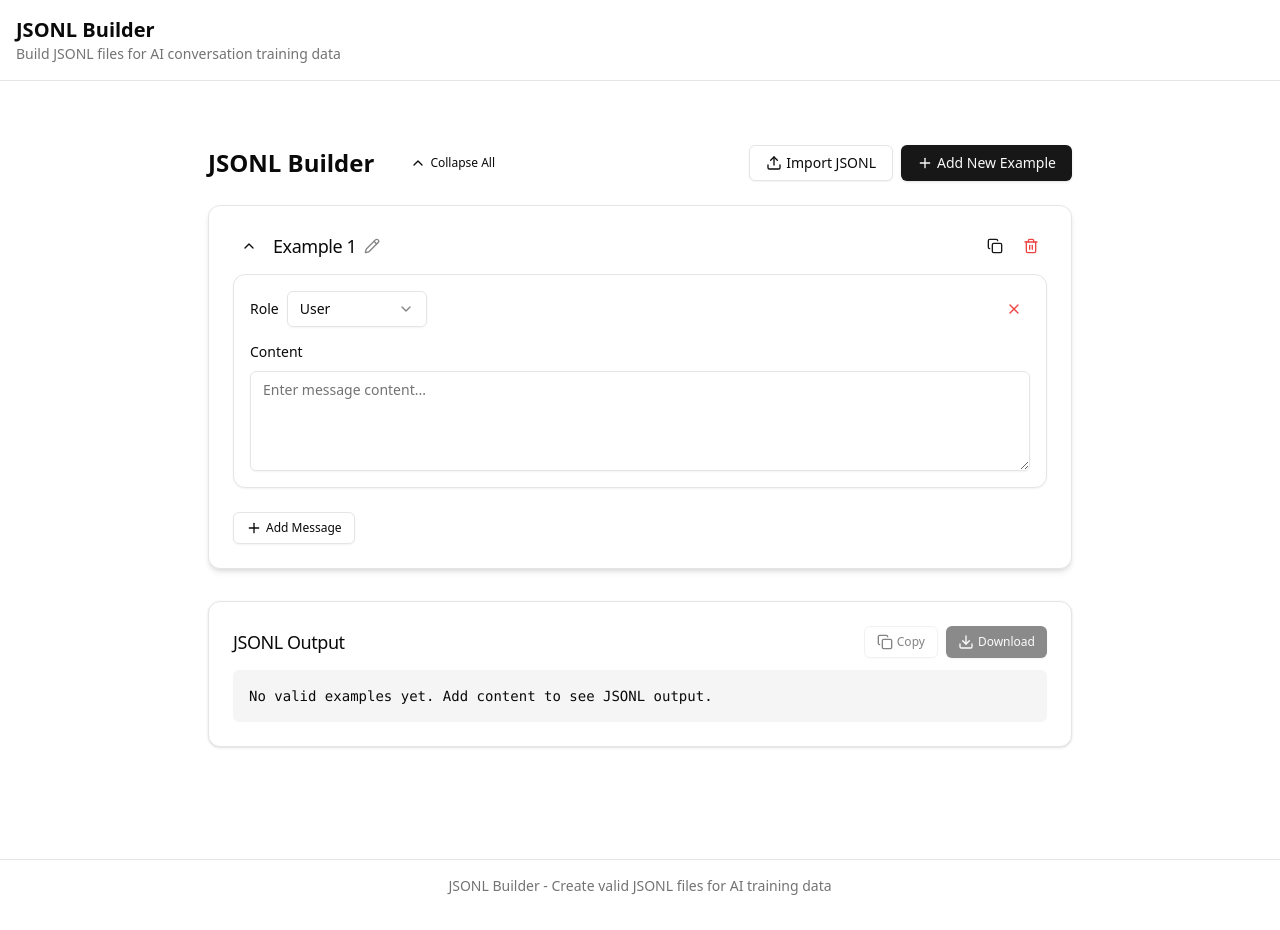
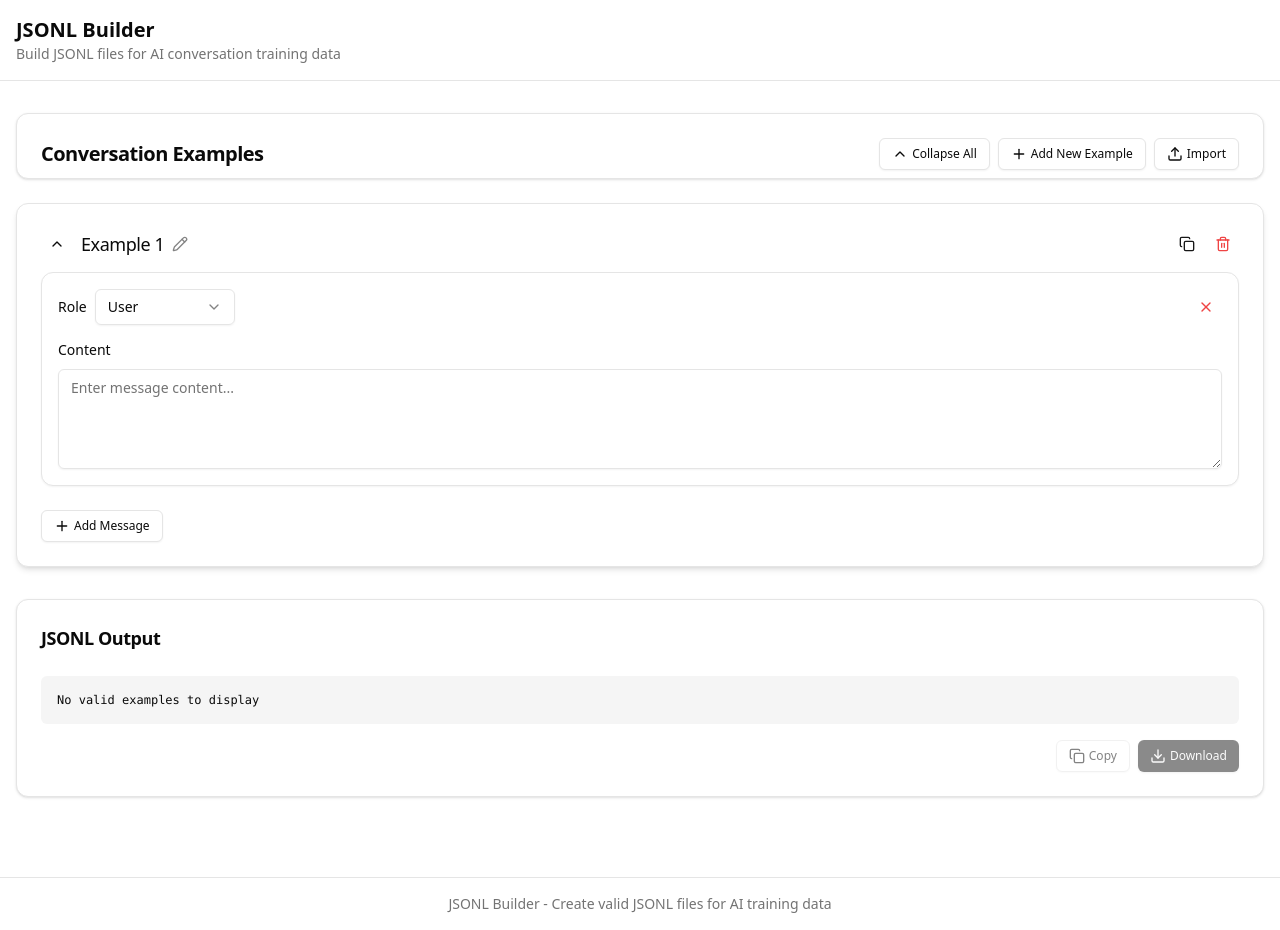
Before and after one commit to NikolajHoggins/jsonl-builder, a Next.js app: page / in a window 1280 px wide. Built offline with nearby package versions, Linux system fonts and the light colour scheme.

Commit message:
Fixed performance

```diff
--- a/package.json
+++ b/package.json
@@ -13,6 +13,7 @@
     "@radix-ui/react-label": "^2.1.2",
     "@radix-ui/react-select": "^2.1.6",
     "@radix-ui/react-slot": "^1.1.2",
+    "@types/react-window": "^1.8.8",
     "class-variance-authority": "^0.7.1",
     "clsx": "^2.1.1",
     "lucide-react": "^0.476.0",
@@ -20,6 +21,7 @@
     "next-themes": "^0.4.4",
     "react": "^19.0.0",
     "react-dom": "^19.0.0",
+    "react-window": "^1.8.11",
     "sonner": "^2.0.1",
     "tailwind-merge": "^3.0.2",
     "tailwindcss-animate": "^1.0.7"
--- a/src/app/components/JsonlBuilder.tsx
+++ b/src/app/components/JsonlBuilder.tsx
@@ -1,6 +1,6 @@
 "use client";
 
-import React, { useState, useEffect, useRef } from "react";
+import React, { useState, useEffect, useRef, useCallback, memo } from "react";
 import ConversationExample from "./ConversationExample";
 import { MessageType } from "./types";
 import { Button } from "@/components/ui/button";
@@ -49,6 +49,33 @@ interface ImportedMessage {
   [key: string]: unknown;
 }
 
+// Memoized row component for better performance
+const ExampleRow = memo(
+  ({
+    example,
+    ...props
+  }: {
+    example: Example;
+    onUpdate: (id: number, messages: MessageType[]) => void;
+    onDelete: (id: number) => void;
+    onDuplicate: (id: number, messages: MessageType[]) => void;
+    onTitleChange: (id: number, title: string) => void;
+    isCollapsed: boolean;
+    onToggleCollapse: (id: number, collapsed: boolean) => void;
+  }) => {
+    return (
+      <ConversationExample
+        id={example.id}
+        messages={example.messages}
+        title={example.title}
+        {...props}
+      />
+    );
+  }
+);
+
+ExampleRow.displayName = "ExampleRow";
+
 const JsonlBuilder: React.FC = () => {
   const [examples, setExamples] = useState<Example[]>([
     {
@@ -67,8 +94,20 @@ const JsonlBuilder: React.FC = () => {
   >({});
   const [allCollapsed, setAllCollapsed] = useState(false);
 
-  // Generate JSONL output whenever examples change
+  // For performance optimization with large lists
+  const [visibleRange, setVisibleRange] = useState({ start: 0, end: 20 });
+  const containerRef = useRef<HTMLDivElement>(null);
+  const jsonlGenerationTimeoutRef = useRef<NodeJS.Timeout | null>(null);
+
+  // Debounced JSONL generation
   useEffect(() => {
+    // Clear any existing timeout
+    if (jsonlGenerationTimeoutRef.current) {
+      clearTimeout(jsonlGenerationTimeoutRef.current);
+    }
+
+    // Set a new timeout
+    jsonlGenerationTimeoutRef.current = setTimeout(() => {
       const jsonl = examples
         .map((example) => {
           // Skip empty examples
@@ -88,58 +127,109 @@ const JsonlBuilder: React.FC = () => {
         .join("\n");
 
       setJsonlOutput(jsonl);
+    }, 500); // Increased debounce time for better performance
+
+    return () => {
+      if (jsonlGenerationTimeoutRef.current) {
+        clearTimeout(jsonlGenerationTimeoutRef.current);
+      }
+    };
   }, [examples]);
 
-  const addExample = () => {
+  // Handle scroll to load more examples
+  useEffect(() => {
+    const handleScroll = () => {
+      if (!containerRef.current) return;
+
+      const { scrollTop, clientHeight, scrollHeight } =
+        document.documentElement;
+      const bottomThreshold = 200; // px from bottom
+
+      if (scrollHeight - scrollTop - clientHeight < bottomThreshold) {
+        // Load more examples when near bottom
+        setVisibleRange((prev) => ({
+          start: prev.start,
+          end: Math.min(prev.end + 10, examples.length),
+        }));
+      }
+    };
+
+    window.addEventListener("scroll", handleScroll);
+    return () => window.removeEventListener("scroll", handleScroll);
+  }, [examples.length]);
+
+  // Reset visible range when examples change significantly
+  useEffect(() => {
+    setVisibleRange({ start: 0, end: Math.min(20, examples.length) });
+  }, [examples.length]);
+
+  const addExample = useCallback(() => {
     const newId =
       examples.length > 0 ? Math.max(...examples.map((e) => e.id)) + 1 : 0;
-    setExamples([
-      ...examples,
+    setExamples((prevExamples) => [
+      ...prevExamples,
       {
         id: newId,
         messages: [{ role: "user", content: "" }],
         title: `Example ${newId + 1}`,
       },
     ]);
-  };
 
-  const updateExample = (id: number, messages: MessageType[]) => {
-    setExamples(
-      examples.map((example) =>
+    // Ensure the new example is visible
+    setVisibleRange((prev) => ({
+      start: prev.start,
+      end: Math.max(prev.end, examples.length + 1),
+    }));
+  }, [examples]);
+
+  const updateExample = useCallback((id: number, messages: MessageType[]) => {
+    setExamples((prevExamples) =>
+      prevExamples.map((example) =>
         example.id === id ? { ...example, messages } : example
       )
     );
-  };
+  }, []);
 
-  const updateExampleTitle = (id: number, title: string) => {
-    setExamples(
-      examples.map((example) =>
+  const updateExampleTitle = useCallback((id: number, title: string) => {
+    setExamples((prevExamples) =>
+      prevExamples.map((example) =>
         example.id === id ? { ...example, title } : example
       )
     );
-  };
+  }, []);
 
-  const deleteExample = (id: number) => {
-    setExamples(examples.filter((example) => example.id !== id));
+  const deleteExample = useCallback((id: number) => {
+    setExamples((prevExamples) =>
+      prevExamples.filter((example) => example.id !== id)
+    );
+
     // Also remove from collapsed state
-    const newCollapsedExamples = { ...collapsedExamples };
+    setCollapsedExamples((prev) => {
+      const newCollapsedExamples = { ...prev };
       delete newCollapsedExamples[id];
-    setCollapsedExamples(newCollapsedExamples);
-  };
+      return newCollapsedExamples;
+    });
+  }, []);
 
-  const duplicateExample = (id: number, messages: MessageType[]) => {
+  const duplicateExample = useCallback(
+    (id: number, messages: MessageType[]) => {
+      setExamples((prevExamples) => {
         const newId =
-      examples.length > 0 ? Math.max(...examples.map((e) => e.id)) + 1 : 0;
+          prevExamples.length > 0
+            ? Math.max(...prevExamples.map((e) => e.id)) + 1
+            : 0;
 
         // Create a deep copy of the messages
         const messagesCopy = JSON.parse(JSON.stringify(messages));
 
         // Find the index of the example to duplicate
-    const exampleIndex = examples.findIndex((example) => example.id === id);
-    const originalExample = examples[exampleIndex];
+        const exampleIndex = prevExamples.findIndex(
+          (example) => example.id === id
+        );
+        const originalExample = prevExamples[exampleIndex];
 
         // Insert the new example after the original
-    const newExamples = [...examples];
+        const newExamples = [...prevExamples];
         newExamples.splice(exampleIndex + 1, 0, {
           id: newId,
           messages: messagesCopy,
@@ -148,27 +238,30 @@ const JsonlBuilder: React.FC = () => {
           } (Copy)`,
         });
 
-    setExamples(newExamples);
+        return newExamples;
+      });
 
       // Set the same collapsed state as the original
-    setCollapsedExamples({
-      ...collapsedExamples,
-      [newId]: collapsedExamples[id] || false,
-    });
+      setCollapsedExamples((prev) => ({
+        ...prev,
+        [examples.length]: prev[id] || false,
+      }));
 
       toast.success("Example duplicated");
-  };
+    },
+    [examples.length]
+  );
 
-  const handleToggleCollapse = (id: number, collapsed: boolean) => {
-    setCollapsedExamples({
-      ...collapsedExamples,
+  const handleToggleCollapse = useCallback((id: number, collapsed: boolean) => {
+    setCollapsedExamples((prev) => ({
+      ...prev,
       [id]: collapsed,
-    });
-  };
+    }));
+  }, []);
 
-  const toggleCollapseAll = () => {
-    const newCollapsedState = !allCollapsed;
-    setAllCollapsed(newCollapsedState);
+  const toggleCollapseAll = useCallback(() => {
+    setAllCollapsed((prev) => {
+      const newCollapsedState = !prev;
 
       // Create a new object with all examples set to the new state
       const newCollapsedExamples: Record<number, boolean> = {};
@@ -177,9 +270,11 @@ const JsonlBuilder: React.FC = () => {
       });
 
       setCollapsedExamples(newCollapsedExamples);
-  };
+      return newCollapsedState;
+    });
+  }, [examples]);
 
-  const downloadJsonl = () => {
+  const downloadJsonl = useCallback(() => {
     if (!jsonlOutput) return;
 
     const blob = new Blob([jsonlOutput], { type: "application/jsonl" });
@@ -193,9 +288,9 @@ const JsonlBuilder: React.FC = () => {
     URL.revokeObjectURL(url);
 
     toast.success("JSONL file downloaded successfully");
-  };
+  }, [jsonlOutput]);
 
-  const copyToClipboard = () => {
+  const copyToClipboard = useCallback(() => {
     if (!jsonlOutput) return;
     navigator.clipboard
       .writeText(jsonlOutput)
@@ -206,9 +301,10 @@ const JsonlBuilder: React.FC = () => {
         console.error("Failed to copy: ", err);
         toast.error("Failed to copy to clipboard");
       });
-  };
+  }, [jsonlOutput]);
 
-  const handleFileUpload = (event: React.ChangeEvent<HTMLInputElement>) => {
+  const handleFileUpload = useCallback(
+    (event: React.ChangeEvent<HTMLInputElement>) => {
       const file = event.target.files?.[0];
       if (!file) return;
 
@@ -218,13 +314,15 @@ const JsonlBuilder: React.FC = () => {
         setImportText(content);
       };
       reader.readAsText(file);
-  };
+    },
+    []
+  );
 
-  const triggerFileInput = () => {
+  const triggerFileInput = useCallback(() => {
     fileInputRef.current?.click();
-  };
+  }, []);
 
-  const processImport = () => {
+  const processImport = useCallback(() => {
     if (!importText.trim()) {
       toast.error("No JSONL content to import");
       return;
@@ -234,8 +332,13 @@ const JsonlBuilder: React.FC = () => {
       // Split the input by newlines and parse each line as JSON
       const lines = importText.trim().split("\n");
       const parsedExamples: Example[] = [];
-      let nextId =
-        examples.length > 0 ? Math.max(...examples.map((e) => e.id)) + 1 : 0;
+      let nextId = 0;
+
+      setExamples((prevExamples) => {
+        nextId =
+          prevExamples.length > 0
+            ? Math.max(...prevExamples.map((e) => e.id)) + 1
+            : 0;
 
         for (const line of lines) {
           if (!line.trim()) continue;
@@ -272,47 +375,51 @@ const JsonlBuilder: React.FC = () => {
 
         if (parsedExamples.length === 0) {
           toast.error("No valid examples found in the imported content");
-        return;
+          return prevExamples;
         }
 
         // Update the examples based on the import mode
         if (importMode === "overwrite") {
-        setExamples(parsedExamples);
           // Reset collapsed states
           setCollapsedExamples({});
           toast.success(
-          `Imported ${parsedExamples.length} examples (overwrite mode)`
+            `Imported ${parsedExamples.length} examples (replaced existing)`
           );
+          return parsedExamples;
         } else {
           // Append mode
-        setExamples([...examples, ...parsedExamples]);
           toast.success(
-          `Imported ${parsedExamples.length} examples (append mode)`
+            `Imported ${parsedExamples.length} examples (appended)`
           );
+          return [...prevExamples, ...parsedExamples];
         }
+      });
 
-      // Close the dialog and reset the import text
+      // Close the dialog after successful import
       setImportDialogOpen(false);
       setImportText("");
-      if (fileInputRef.current) {
-        fileInputRef.current.value = "";
+    } catch (error) {
+      console.error("Error processing import:", error);
+      toast.error("Failed to process import");
     }
-    } catch (error) {
-      console.error("Error importing JSONL:", error);
-      toast.error("Failed to import JSONL. Please check the format.");
-    }
-  };
+  }, [importText, importMode]);
+
+  // Only render visible examples for performance
+  const visibleExamples = examples.slice(visibleRange.start, visibleRange.end);
 
   return (
-    <div className="container mx-auto px-4 py-8 max-w-4xl">
-      <div className="flex justify-between items-center mb-6">
-        <div className="flex items-center gap-2">
-          <h1 className="text-2xl font-bold">JSONL Builder</h1>
+    <div ref={containerRef}>
+      <Card className="mb-6">
+        <CardHeader className="flex flex-row items-center justify-between space-y-0 pb-2">
+          <div>
+            <CardTitle className="text-xl">Conversation Examples</CardTitle>
+          </div>
+          <div className="flex gap-2">
             <Button
-            variant="ghost"
+              variant="outline"
               size="sm"
               onClick={toggleCollapseAll}
-            className="flex items-center gap-1 ml-4"
+              className="flex items-center gap-1"
               aria-label={
                 allCollapsed ? "Expand all examples" : "Collapse all examples"
               }
@@ -320,34 +427,45 @@ const JsonlBuilder: React.FC = () => {
               {allCollapsed ? (
                 <>
                   <ChevronDown className="h-4 w-4" />
-                <span>Expand All</span>
+                  Expand All
                 </>
               ) : (
                 <>
                   <ChevronUp className="h-4 w-4" />
-                <span>Collapse All</span>
+                  Collapse All
                 </>
               )}
             </Button>
-        </div>
-        <div className="flex gap-2">
+            <Button
+              variant="outline"
+              size="sm"
+              onClick={addExample}
+              className="flex items-center gap-1"
+            >
+              <Plus className="h-4 w-4" />
+              Add New Example
+            </Button>
             <Dialog open={importDialogOpen} onOpenChange={setImportDialogOpen}>
               <DialogTrigger asChild>
-              <Button variant="outline" className="flex items-center gap-1">
+                <Button
+                  variant="outline"
+                  size="sm"
+                  className="flex items-center gap-1"
+                >
                   <Upload className="h-4 w-4" />
-                Import JSONL
+                  Import
                 </Button>
               </DialogTrigger>
               <DialogContent className="sm:max-w-[525px]">
                 <DialogHeader>
                   <DialogTitle>Import JSONL</DialogTitle>
                   <DialogDescription>
-                  Paste JSONL content or upload a JSONL file to import examples.
+                    Paste JSONL content or upload a JSONL file
                   </DialogDescription>
                 </DialogHeader>
                 <div className="grid gap-4 py-4">
                   <div className="grid gap-2">
-                  <Label htmlFor="import-mode">Import Mode</Label>
+                    <Label htmlFor="importMode">Import Mode</Label>
                     <Select
                       value={importMode}
                       onValueChange={(value) =>
@@ -359,26 +477,32 @@ const JsonlBuilder: React.FC = () => {
                       </SelectTrigger>
                       <SelectContent>
                         <SelectItem value="append">
-                        Append to existing examples
+                          Append to existing
                         </SelectItem>
                         <SelectItem value="overwrite">
-                        Overwrite existing examples
+                          Replace existing
                         </SelectItem>
                       </SelectContent>
                     </Select>
                   </div>
                   <div className="grid gap-2">
-                  <div className="flex justify-between items-center">
-                    <Label htmlFor="jsonl-content">JSONL Content</Label>
+                    <Label htmlFor="jsonlContent">JSONL Content</Label>
+                    <Textarea
+                      id="jsonlContent"
+                      value={importText}
+                      onChange={(e) => setImportText(e.target.value)}
+                      placeholder='{"messages": [{"role": "user", "content": "Hello"}, {"role": "assistant", "content": "Hi there!"}]}'
+                      className="min-h-[200px]"
+                    />
+                  </div>
+                  <div>
                     <Button
-                      type="button"
                       variant="outline"
-                      size="sm"
                       onClick={triggerFileInput}
-                      className="flex items-center gap-1"
+                      className="w-full flex items-center justify-center gap-2"
                     >
                       <FileUp className="h-4 w-4" />
-                      Upload File
+                      Upload JSONL File
                     </Button>
                     <input
                       type="file"
@@ -388,64 +512,62 @@ const JsonlBuilder: React.FC = () => {
                       className="hidden"
                     />
                   </div>
-                  <Textarea
-                    id="jsonl-content"
-                    value={importText}
-                    onChange={(e) => setImportText(e.target.value)}
-                    placeholder='{"messages": [{"role": "user", "content": "example content"}]}'
-                    className="min-h-[200px]"
-                  />
-                </div>
                 </div>
                 <DialogFooter>
                   <Button
-                  type="button"
                     variant="outline"
                     onClick={() => setImportDialogOpen(false)}
                   >
                     Cancel
                   </Button>
-                <Button type="button" onClick={processImport}>
-                  Import
-                </Button>
+                  <Button onClick={processImport}>Import</Button>
                 </DialogFooter>
               </DialogContent>
             </Dialog>
-          <Button onClick={addExample} className="flex items-center gap-1">
-            <Plus className="h-4 w-4" />
-            Add New Example
-          </Button>
           </div>
-      </div>
+        </CardHeader>
+      </Card>
 
-      <div className="space-y-6 mb-8">
-        {examples.map((example) => (
-          <ConversationExample
+      <div className="space-y-4">
+        {visibleExamples.map((example) => (
+          <ExampleRow
             key={example.id}
-            id={example.id}
-            messages={example.messages}
-            title={example.title}
+            example={example}
             onUpdate={updateExample}
             onDelete={deleteExample}
             onDuplicate={duplicateExample}
             onTitleChange={updateExampleTitle}
-            isCollapsed={collapsedExamples[example.id]}
+            isCollapsed={collapsedExamples[example.id] || false}
             onToggleCollapse={handleToggleCollapse}
           />
         ))}
+
+        {examples.length > visibleRange.end && (
+          <div className="text-center py-4">
+            <p className="text-sm text-muted-foreground">
+              Scroll to load more examples
+            </p>
+          </div>
+        )}
       </div>
 
-      <Card>
-        <CardHeader className="pb-3">
-          <div className="flex justify-between items-center">
-            <CardTitle className="text-lg font-medium">JSONL Output</CardTitle>
-            <div className="flex gap-2">
+      <Card className="mt-8">
+        <CardHeader>
+          <CardTitle className="text-lg">JSONL Output</CardTitle>
+        </CardHeader>
+        <CardContent>
+          <div className="bg-muted p-4 rounded-md">
+            <pre className="whitespace-pre-wrap break-all font-mono text-xs">
+              {jsonlOutput || "No valid examples to display"}
+            </pre>
+          </div>
+          <div className="flex justify-end gap-2 mt-4">
             <Button
               variant="outline"
               size="sm"
               onClick={copyToClipboard}
+              className="flex items-center gap-1"
               disabled={!jsonlOutput}
-                className="flex items-center gap-1"
             >
               <Copy className="h-4 w-4" />
               Copy
@@ -454,20 +576,13 @@ const JsonlBuilder: React.FC = () => {
               variant="default"
               size="sm"
               onClick={downloadJsonl}
+              className="flex items-center gap-1"
               disabled={!jsonlOutput}
-                className="flex items-center gap-1"
             >
               <Download className="h-4 w-4" />
               Download
             </Button>
           </div>
-          </div>
-        </CardHeader>
-        <CardContent>
-          <pre className="bg-muted p-4 rounded-md overflow-x-auto whitespace-pre-wrap text-sm">
-            {jsonlOutput ||
-              "No valid examples yet. Add content to see JSONL output."}
-          </pre>
         </CardContent>
       </Card>
     </div>
```
Also changed, not shown: src/app/components/ConversationExample.tsx (+85 -33 lines), src/app/components/Message.tsx (+12 -2 lines), 2 other files (tests, documents, lock files or other folders). Lines whose indentation alone changed are shown as unchanged.
